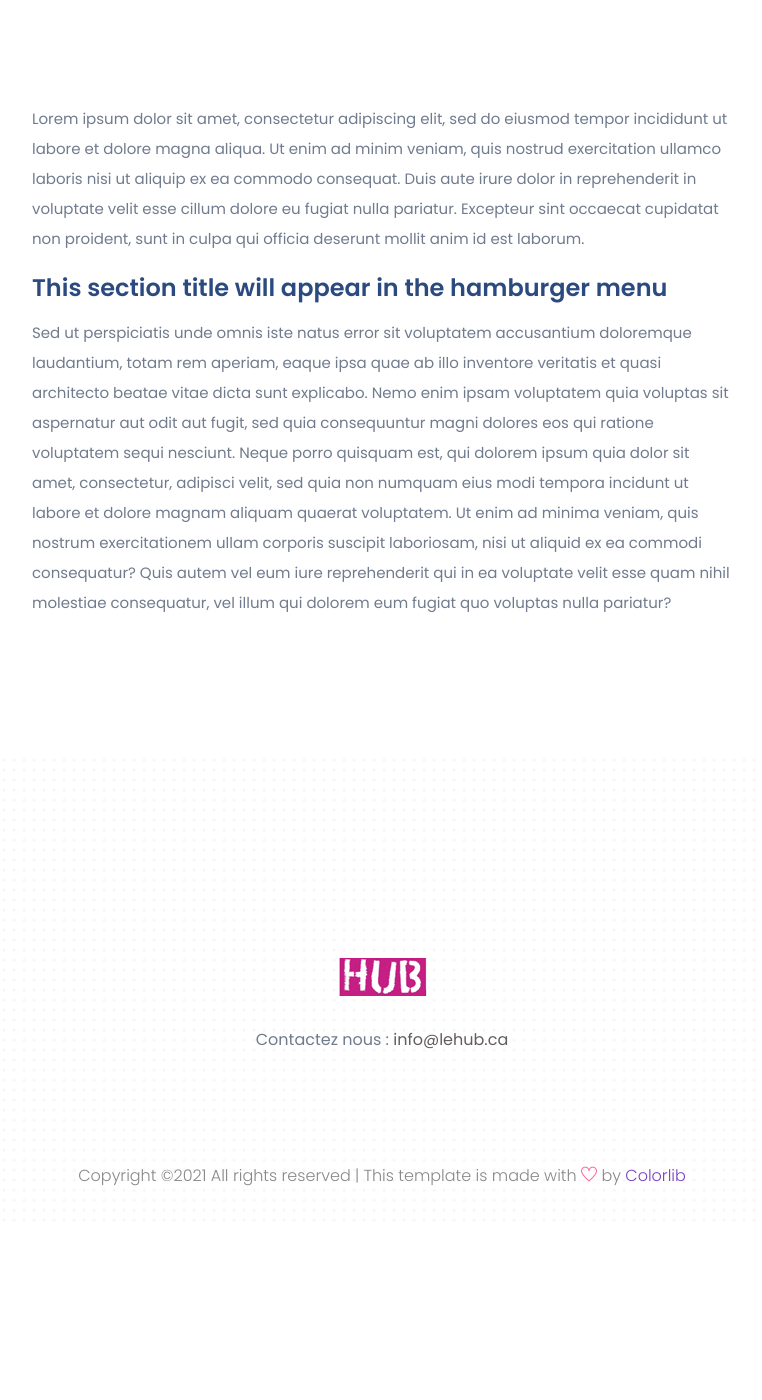
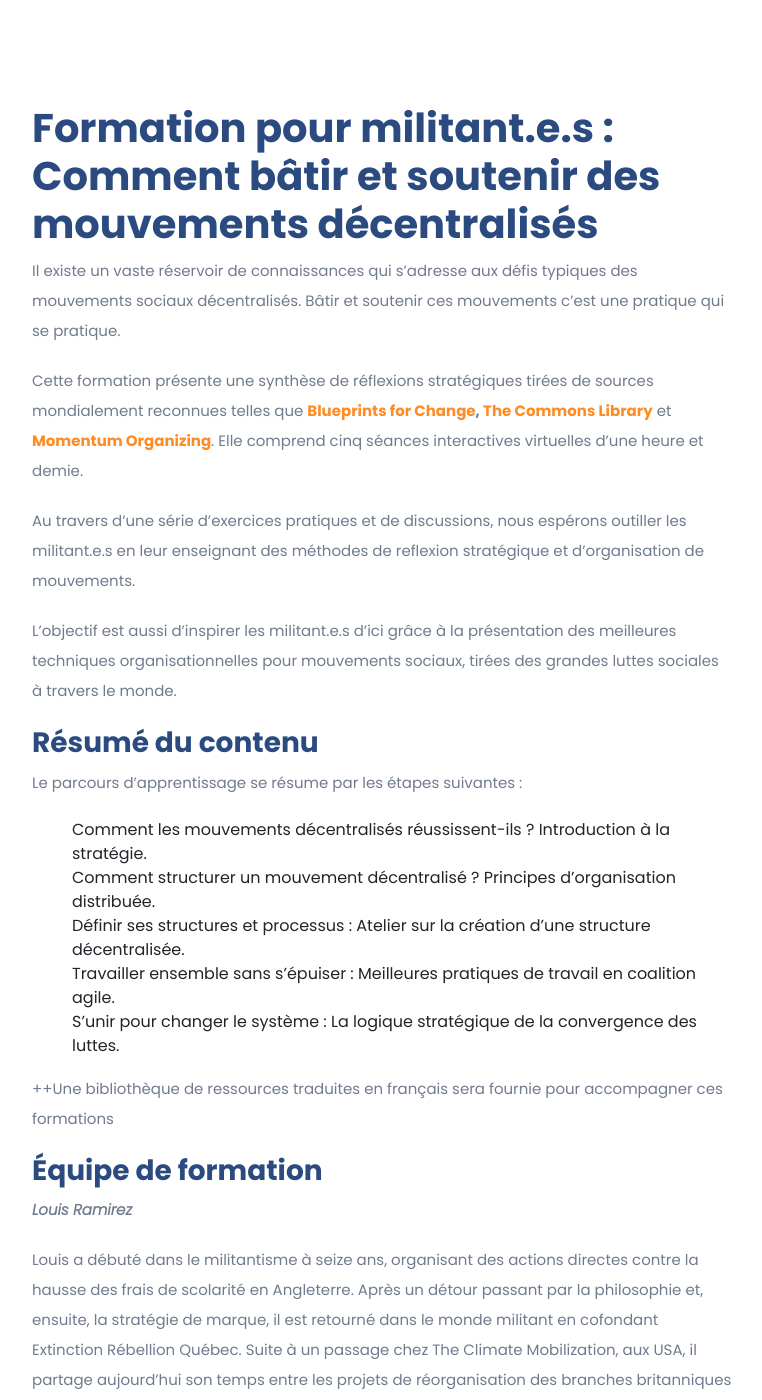
Before and after one commit to LeHubca/lehub-website, a Jekyll site: the page built from docs/_posts/2021-02-12-formations.md, in a window 1280 px wide and 1400 px high, scrolled down 222 px. Shown: the whole window, without its empty margins (258-1020 px from the left). Built offline with Jekyll 4.4.1, drawn with Linux system fonts in a browser that asks for light colours; before the commit the page ends 1449 px from its top, so only the background shows below that; some of the changed text lies outside the part shown.

Commit message:
Update Secondary Pages “2021-02-12-formations”

```diff
--- a/docs/_posts/2021-02-12-formations.md
+++ b/docs/_posts/2021-02-12-formations.md
@@ -5,8 +5,36 @@ lang: fr
 permalink: /formations/
 otherlang_url: /trainings/
 ---
-Lorem ipsum dolor sit amet, consectetur adipiscing elit, sed do eiusmod tempor incididunt ut labore et dolore magna aliqua. Ut enim ad minim veniam, quis nostrud exercitation ullamco laboris nisi ut aliquip ex ea commodo consequat. Duis aute irure dolor in reprehenderit in voluptate velit esse cillum dolore eu fugiat nulla pariatur. Excepteur sint occaecat cupidatat non proident, sunt in culpa qui officia deserunt mollit anim id est laborum.
+# **Formation pour militant.e.s : Comment bâtir et soutenir des mouvements décentralisés**
 
-## This section title will appear in the hamburger menu
+Il existe un vaste réservoir de connaissances qui s'adresse aux défis typiques des mouvements sociaux décentralisés. Bâtir et soutenir ces mouvements c'est une pratique qui se pratique.
 
-Sed ut perspiciatis unde omnis iste natus error sit voluptatem accusantium doloremque laudantium, totam rem aperiam, eaque ipsa quae ab illo inventore veritatis et quasi architecto beatae vitae dicta sunt explicabo. Nemo enim ipsam voluptatem quia voluptas sit aspernatur aut odit aut fugit, sed quia consequuntur magni dolores eos qui ratione voluptatem sequi nesciunt. Neque porro quisquam est, qui dolorem ipsum quia dolor sit amet, consectetur, adipisci velit, sed quia non numquam eius modi tempora incidunt ut labore et dolore magnam aliquam quaerat voluptatem. Ut enim ad minima veniam, quis nostrum exercitationem ullam corporis suscipit laboriosam, nisi ut aliquid ex ea commodi consequatur? Quis autem vel eum iure reprehenderit qui in ea voluptate velit esse quam nihil molestiae consequatur, vel illum qui dolorem eum fugiat quo voluptas nulla pariatur?
+Cette formation présente une synthèse de réflexions stratégiques tirées de sources mondialement reconnues telles que **[Blueprints for Change](http://blueprintsfc.org/), [The Commons Library](https://commonslibrary.org/)** et **[Momentum Organizing](https://www.momentumcommunity.org/)**. Elle comprend cinq séances interactives virtuelles d’une heure et demie.
+
+Au travers d'une série d'exercices pratiques et de discussions, nous espérons outiller les militant.e.s en leur enseignant des méthodes de reflexion stratégique et d'organisation de mouvements.
+
+L’objectif est aussi d’inspirer les militant.e.s d'ici grâce à la présentation des meilleures techniques organisationnelles pour mouvements sociaux, tirées des grandes luttes sociales à travers le monde.
+
+### **Résumé du contenu**
+
+Le parcours d’apprentissage se résume par les étapes suivantes :
+
+1. Comment les mouvements décentralisés réussissent-ils ? Introduction à la stratégie.
+2. Comment structurer un mouvement décentralisé ? Principes d’organisation distribuée.
+3. Définir ses structures et processus : Atelier sur la création d'une structure décentralisée.
+4. Travailler ensemble sans s'épuiser : Meilleures pratiques de travail en coalition agile.
+5. S'unir pour changer le système : La logique stratégique de la convergence des luttes.
+
+++Une bibliothèque de ressources traduites en français sera fournie pour accompagner ces formations
+
+### **Équipe de formation**
+
+***Louis Ramirez***
+
+Louis a débuté dans le militantisme à seize ans, organisant des actions directes contre la hausse des frais de scolarité en Angleterre. Après un détour passant par la philosophie et, ensuite, la stratégie de marque, il est retourné dans le monde militant en cofondant Extinction Rébellion Québec. Suite à un passage chez The Climate Mobilization, aux USA, il partage aujourd’hui son temps entre les projets de réorganisation des branches britanniques et québécoises de XR, le Hub, et les campagnes de défense des droits autochtones à Kanehsatake.
+
+***Ashley Torres***
+
+Ashley Torres est une leader étudiante pour la justice climatique au Québec, ayant notamment été co-porte-parole de la Coalition étudiante pour un virage environnemental et social (la CEVES) en 2019-2020. Elle étudie la science politique à l’université Concordia. Elle a également été membre et porte-parole du collectif La planète s’invite à l’université et été l’une des organisatrices d’Ensemble pour le climat, un rassemblement visant à créer des liens entre jeunes autochtones et allochtones et à encourager leur implication en lien avec les mobilisations nationales et internationales pour imposer la crise climatique comme priorité dans l’agenda politique des gouvernements. Les jeunes ayant participé à l’initiative ont entre autres tenu la bannière de tête de la manifestation du 27 septembre 2019 à Montréal, aux côtés de Greta Thunberg.
+
+### Pour inscription, compléter le formulaire ci-dessous.
```
